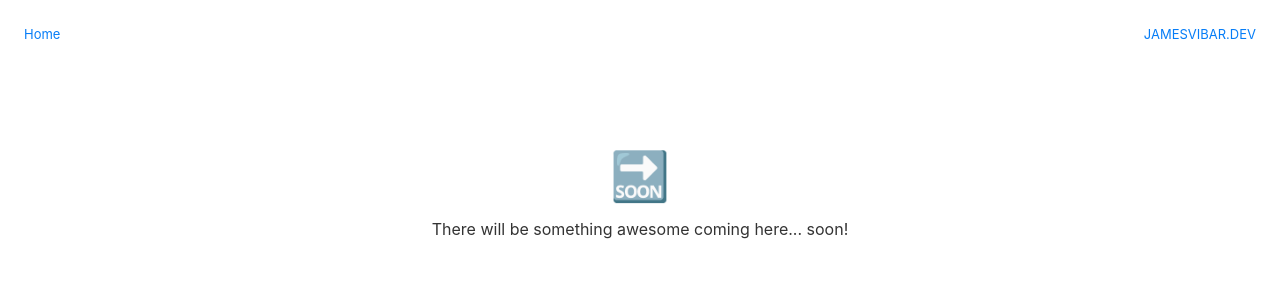
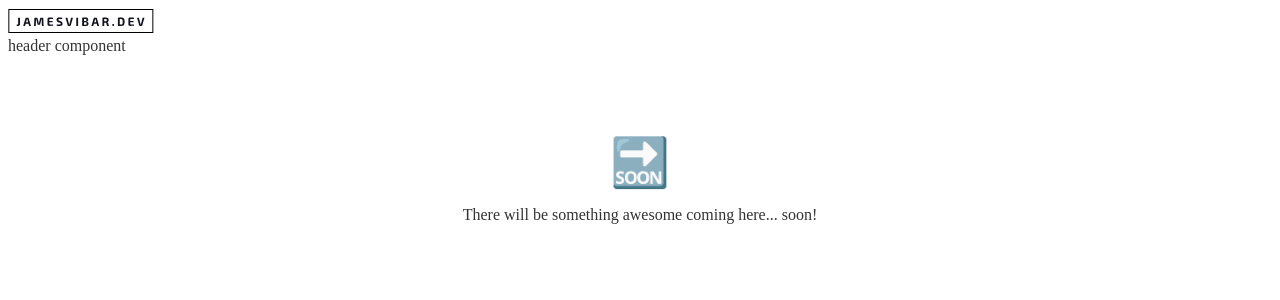
Before and after one commit to jamesvibar/jamesvibar.dev, a Next.js app: page / in a window 1280 px wide. Shown: the top 300 px of the page. Built offline with nearby package versions, Linux system fonts and the light colour scheme.

Commit message:
feat(components, elements): add logo element and the beginning of the header component

```diff
--- /dev/null
+++ b/components/elements/logo/index.js
@@ -0,0 +1,9 @@
+import React from 'react'
+
+export default function index() {
+  return (
+    <div>
+      <img src="/images/svg/jamesvibar.dev-logo.svg" />
+    </div>
+  )
+}
--- /dev/null
+++ b/components/header/index.js
@@ -0,0 +1,11 @@
+import React from 'react'
+import Logo from '../elements/logo'
+
+export default function index() {
+  return (
+    <div>
+      <Logo />
+      header component
+    </div>
+  )
+}
--- /dev/null
+++ b/components/icons/index.js
@@ -0,0 +1 @@
+export {}
--- a/components/nav.js
+++ /dev/null
@@ -1,56 +0,0 @@
-import React from 'react'
-import Link from 'next/link'
-
-const links = [
-  { href: '/', label: 'JAMESVIBAR.DEV' },
-  // { href: 'https://github.com/zeit/next.js', label: 'GitHub' }
-].map(link => {
-  link.key = `nav-link-${link.href}-${link.label}`
-  return link
-})
-
-const Nav = () => (
-  <nav>
-    <ul>
-      <li>
-        <Link href='/'>
-          <a>Home</a>
-        </Link>
-      </li>
-      {links.map(({ key, href, label }) => (
-        <li key={key}>
-          <a href={href}>{label}</a>
-        </li>
-      ))}
-    </ul>
-
-    <style jsx>{`
-      :global(body) {
-        margin: 0;
-        font-family: -apple-system, BlinkMacSystemFont, Avenir Next, Avenir,
-          Helvetica, sans-serif;
-      }
-      nav {
-        text-align: center;
-      }
-      ul {
-        display: flex;
-        justify-content: space-between;
-      }
-      nav > ul {
-        padding: 4px 16px;
-      }
-      li {
-        display: flex;
-        padding: 6px 8px;
-      }
-      a {
-        color: #067df7;
-        text-decoration: none;
-        font-size: 13px;
-      }
-    `}</style>
-  </nav>
-)
-
-export default Nav
--- a/pages/index.js
+++ b/pages/index.js
@@ -1,17 +1,17 @@
 import React from 'react'
 import Link from 'next/link'
 import Head from 'next/head'
-import Nav from '../components/nav'
+import Logo from '../components/header'
 
 const Home = () => (
   <div>
     <Head>
       <title>Home</title>
+      <link rel="shortcut icon" type="image/x-icon" href="/favicon.ico" />
     </Head>
 
-    <Nav />
-
     <div className='hero'>
+      <Logo />
       <h1 className='title'>🔜</h1>
       <p className='description'>
         There will be something awesome coming here... soon!
```
Also changed, not shown: public/images/svg/jamesvibar.dev-logo.svg (added), 1 other file (tests, documents, lock files or other folders).
